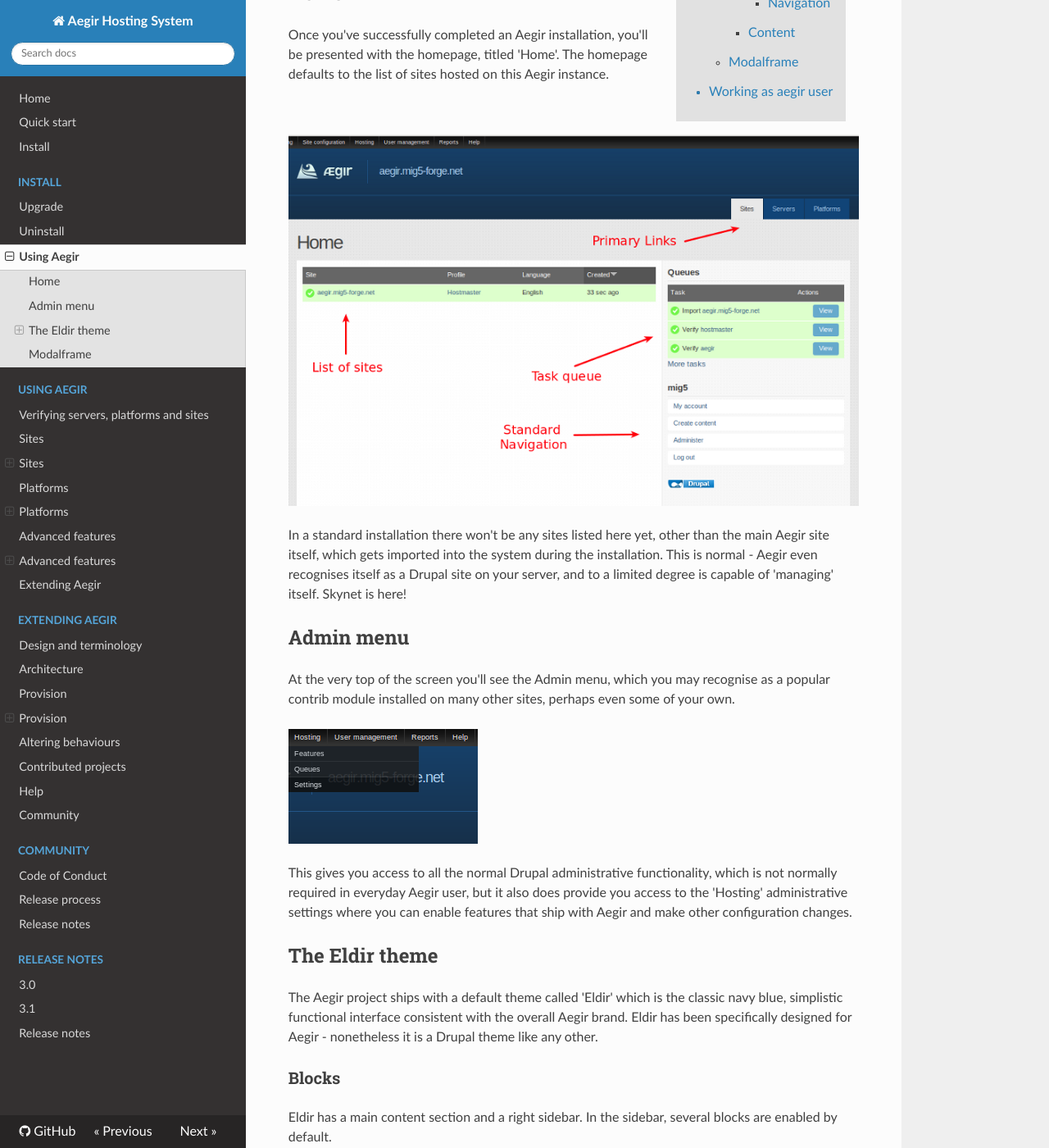
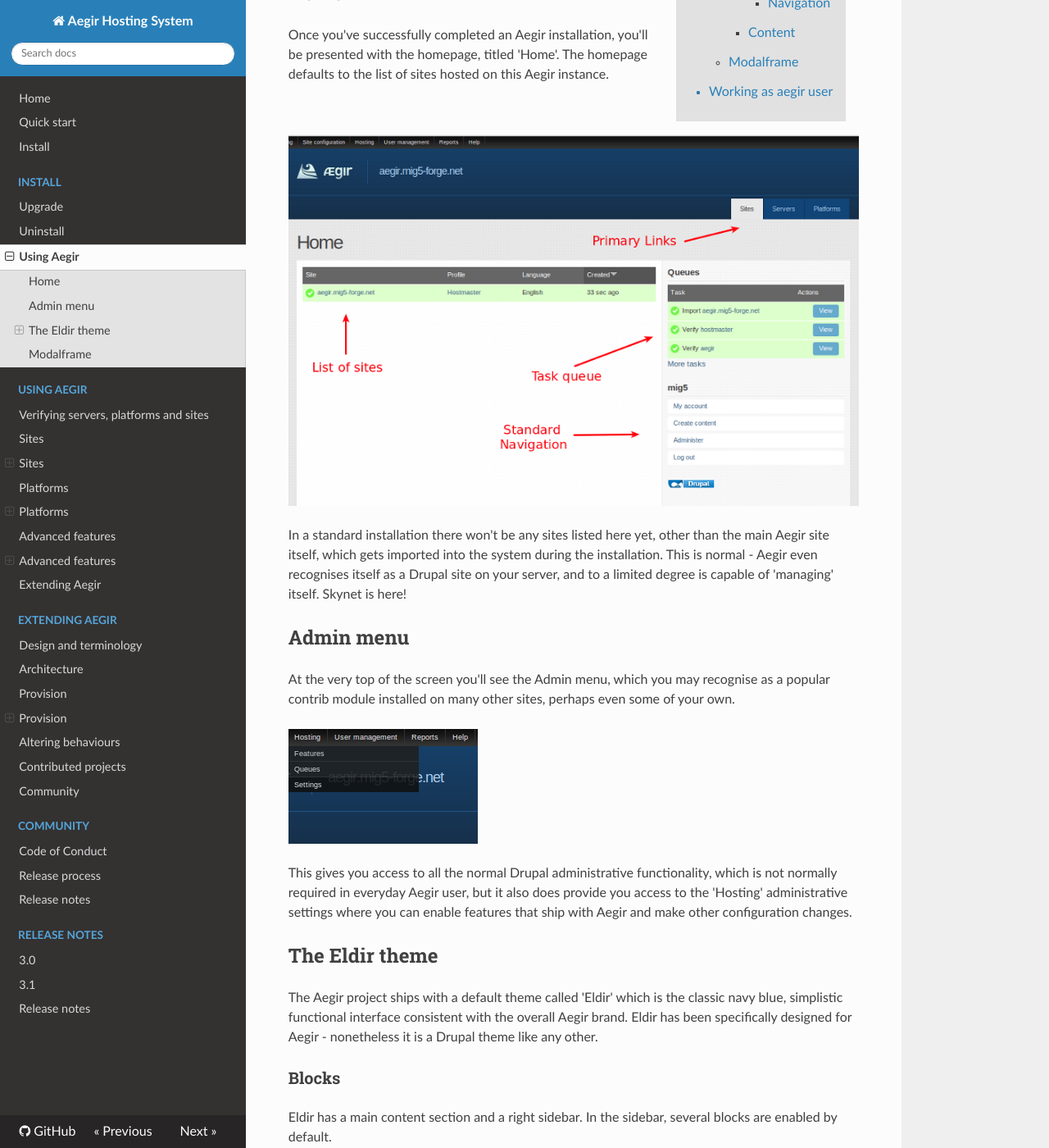
Before and after one commit to aegir-project/documentation, an MkDocs documentation site: the page built from docs/usage.md, in a window 1280 px wide and 1400 px high, scrolled down 401 px. Shown: the whole window at 82% size. Built offline with MkDocs 1.6.1, drawn with Linux system fonts in a browser that asks for light colours; nearby versions of some CDN libraries; old or Windows-style settings are respelled for this version of MkDocs.

Commit message:
Fix redirect and hide menu link.

```diff
--- a/docs/_css/menu.css
+++ b/docs/_css/menu.css
@@ -3,10 +3,14 @@
 ul.subnav > li > span {
   display: none;
 }
+/* Hide redirected pages */
+li > a[href="../help/contact/"] {
+  display: none;
+}
 
 /* Exceptions to the above, for second H1 headers on a page */
-a[href="#working-as-aegir-user"],
-a[href="#extracting-a-drupal-site-from-aegir"] {
+li > a[href="#working-as-aegir-user"],
+li.toctree-l3 > a[href="#extracting-a-drupal-site-from-aegir"] {
   display: inherit !important;
 }
 
```
Also changed, not shown: docs/help/contact.md (+3 -1 lines).
